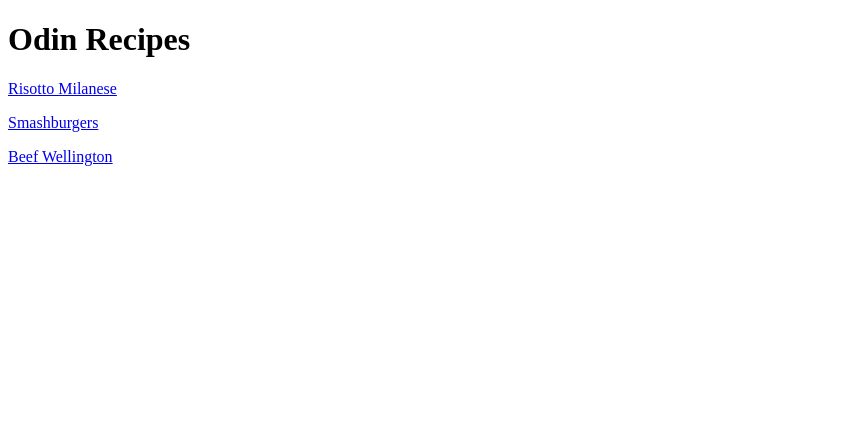
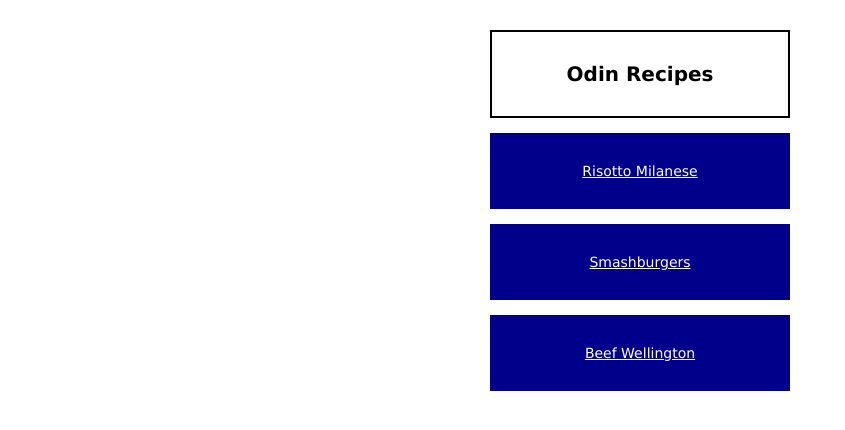
Before and after one commit to Chaotix-nld/odin-recipes, a plain HTML site: page index.html in a window 1280 px wide. Shown: the whole page, without its empty margins (0-845 px from the left). Drawn offline with Linux system fonts and the light colour scheme.

Commit message:
completed lesson block and inline
created styles.css
experimented with different styles

```diff
--- a/index.html
+++ b/index.html
@@ -3,6 +3,7 @@
     <head>
         <title>Odin Recipes</title>
         <meta charset="UTF-8">
+        <link rel="stylesheet" href="styles.css">
     </head>
     <body>
         <h1>Odin Recipes</h1>
--- /dev/null
+++ b/styles.css
@@ -0,0 +1,26 @@
+* {
+    font-family: Verdana, Geneva, Tahoma, sans-serif;
+    font-size: 14px;
+    margin: 15px auto;
+    text-align: center;
+    box-sizing: border-box;
+
+}
+
+h1 {
+    font-size: 20px;
+    font-weight: 700;
+    width: 300px;
+    border: 2px solid black;
+    padding: 30px;
+}
+
+p {
+    padding: 30px;
+    background-color: darkblue;
+    width: 300px;
+}
+
+a {
+    color: white;
+}
```
